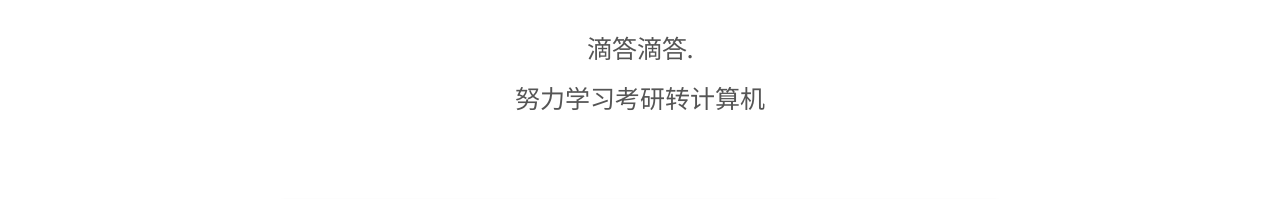
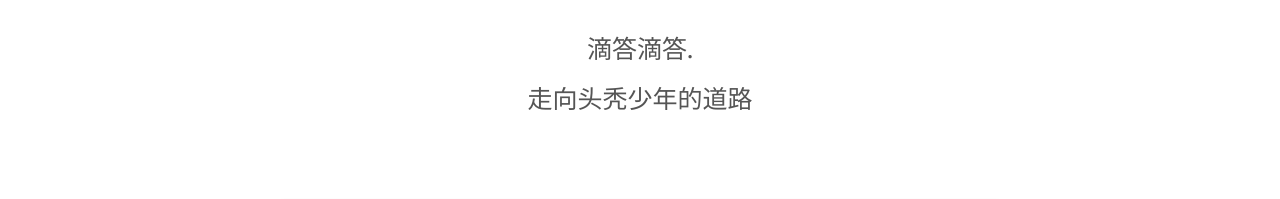
Before and after one commit to TKARCHER1108/TKARCHER1108.github.io, a Jekyll site: the page built from index.html, in a window 1280 px wide. Shown: the part 306-505 px from the top of the page. Built offline with Jekyll 4.4.1, drawn with Linux system fonts in a browser that asks for light colours; comment, search, counter and statistics services are not loaded.

Commit message:
Update index.html

```diff
--- a/index.html
+++ b/index.html
@@ -3,7 +3,7 @@ layout: default
 title: TKARCHER Blog
 page-title: 周恒的博客.
 home-title: 滴答滴答.
-description: 努力学习考研转计算机
+description: 走向头秃少年的道路
 ---
 
 {% include header.html %}
```
